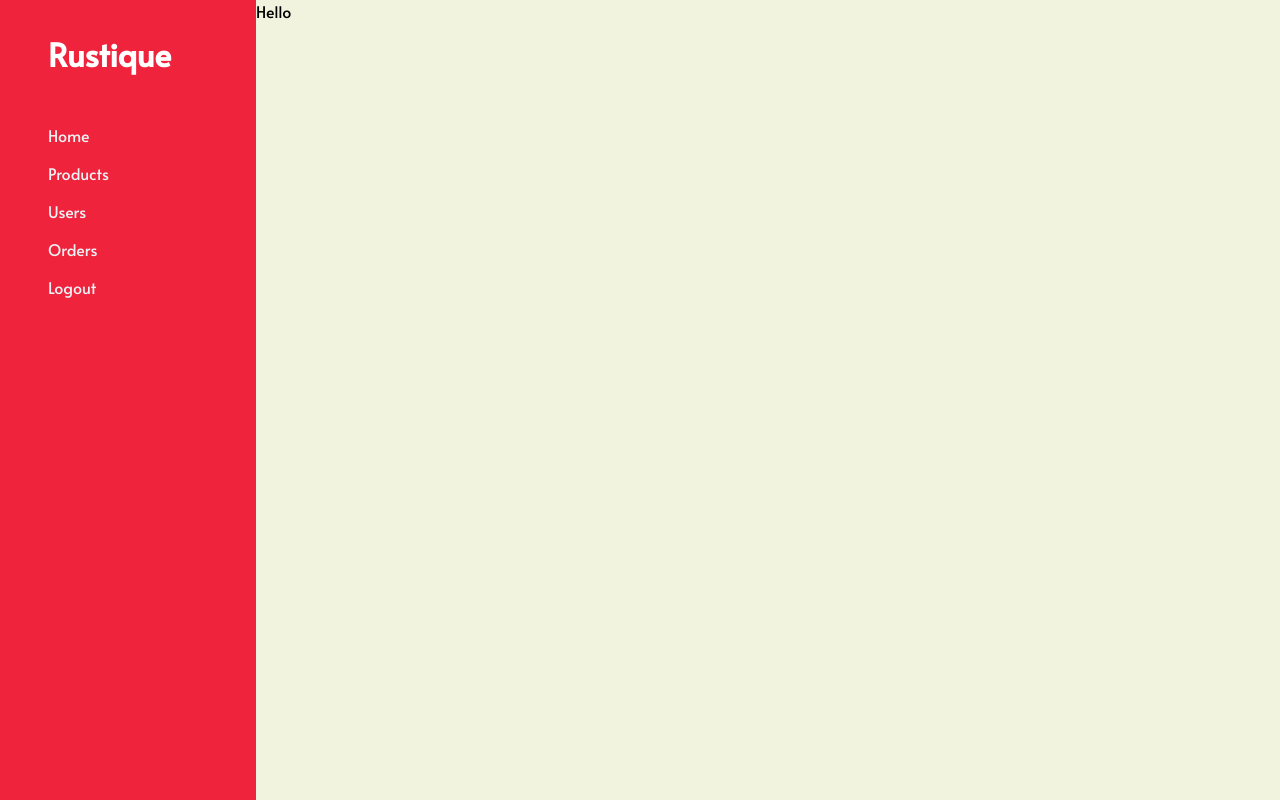
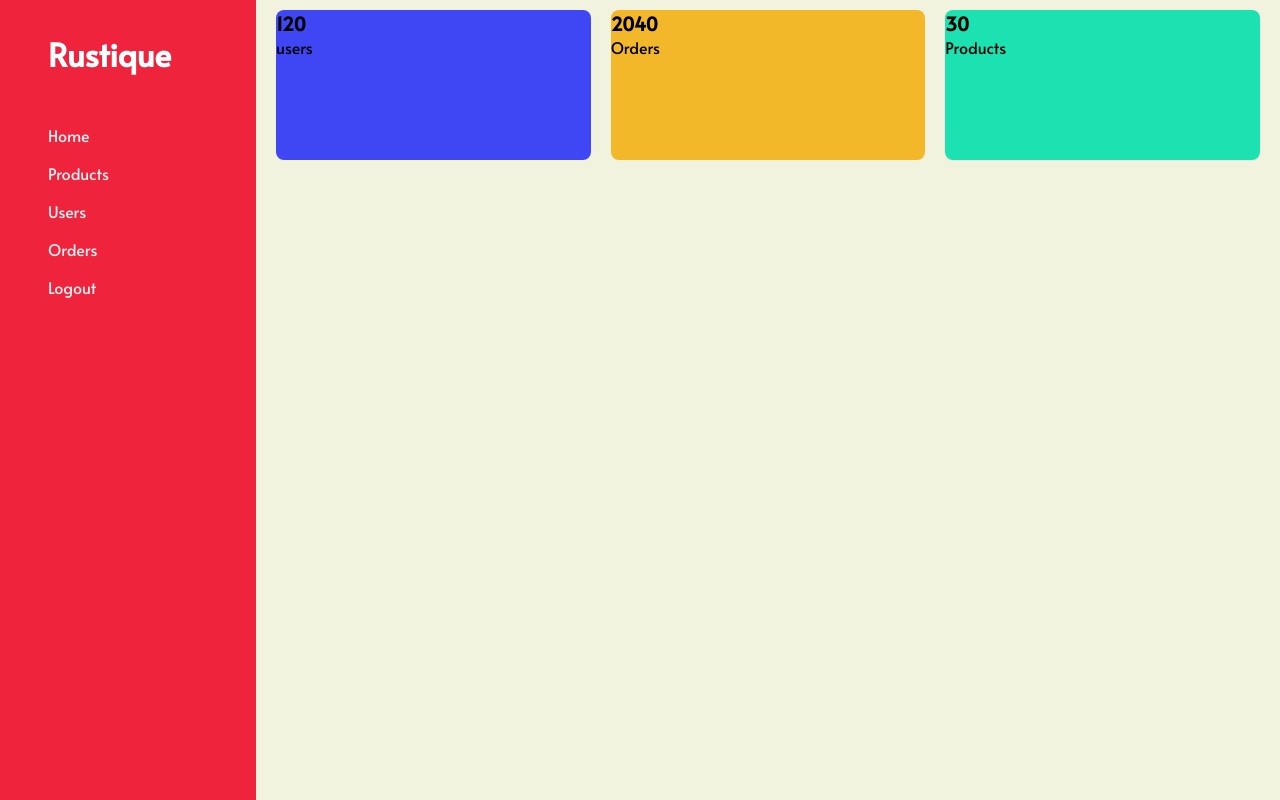
Before and after one commit to veritem/shop-store, a React (Create React App) app in the folder client/: page /admin in a window 1280 px wide. Built offline with nearby package versions, Linux system fonts and the light colour scheme.

Commit message:
added three cards

```diff
--- a/client/src/Pages/Login.tsx
+++ b/client/src/Pages/Login.tsx
@@ -1,8 +1,6 @@
 /** @jsxImportSource @emotion/core */
-
-
 // eslint-disable-next-line @typescript-eslint/no-unused-vars
-import {css,jsx} from '@emotion/core'
+import { css, jsx } from '@emotion/core'
 import { useDispatch } from 'react-redux'
 import { useState } from 'react'
 import { loadUser, login } from '../store/actions/authActions'
--- a/client/src/Pages/admin/index.tsx
+++ b/client/src/Pages/admin/index.tsx
@@ -7,7 +7,40 @@ import AdminLayout from 'src/layout/AdminLayout'
 export const index = (): React.ReactElement => {
   return (
     <AdminLayout>
-      <p>Hello</p>
+      <div
+        css={css`
+          padding: 10px 20px;
+          display: grid;
+          grid-template-columns: repeat(3, 1fr);
+          gap: 20px;
+          div {
+            height: 150px;
+            border-radius: 0.5rem;
+          }
+        `}
+      >
+        <div
+          css={css`
+            background-color: #3f47f4;
+          `}
+        >
+          <h3>120</h3> users
+        </div>
+        <div
+          css={css`
+            background-color: #f3b82a;
+          `}
+        >
+          <h3>2040</h3> Orders
+        </div>
+        <div
+          css={css`
+            background-color: #1ce2b1;
+          `}
+        >
+          <h3>30</h3> Products
+        </div>
+      </div>
     </AdminLayout>
   )
 }
```
